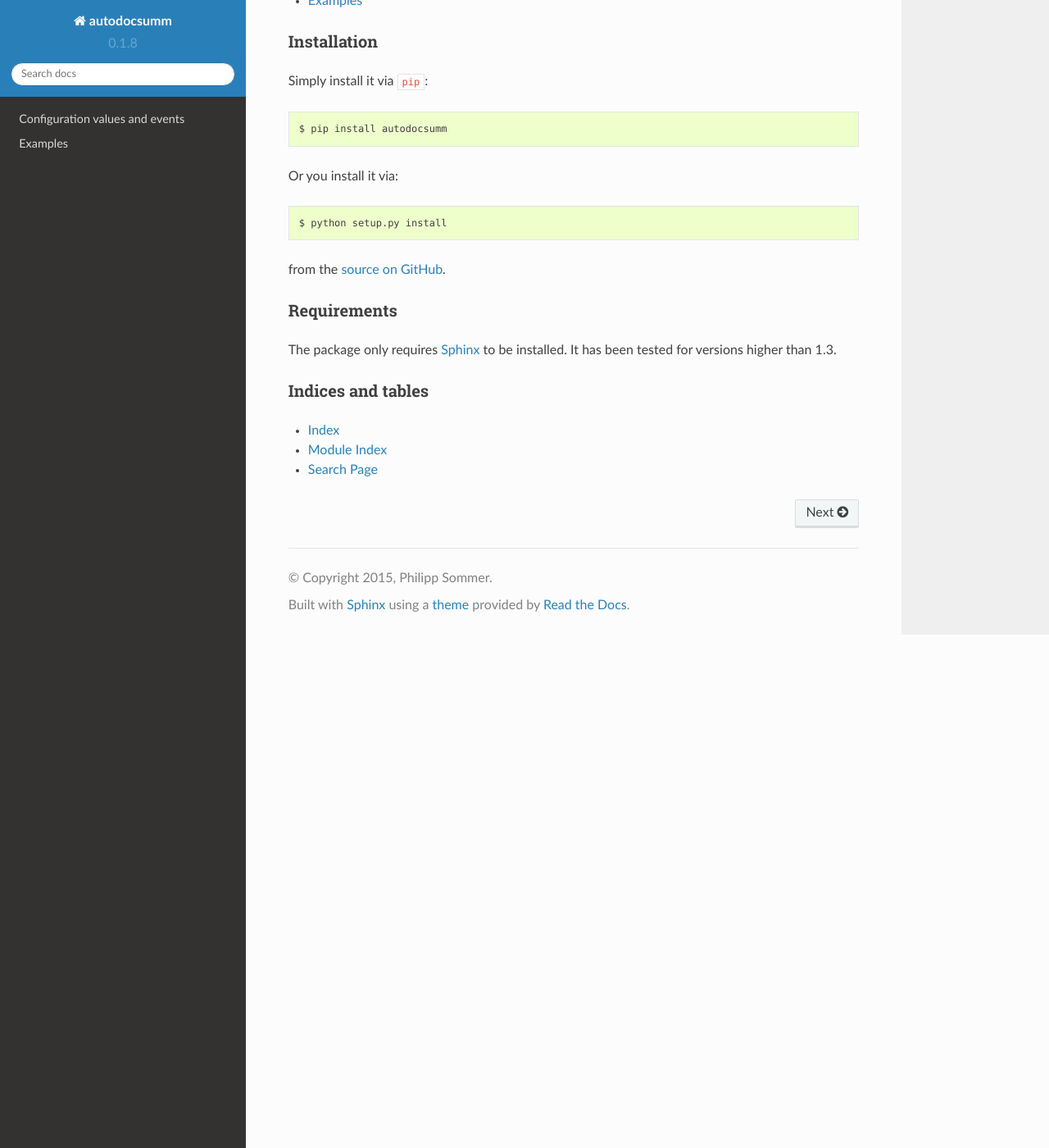
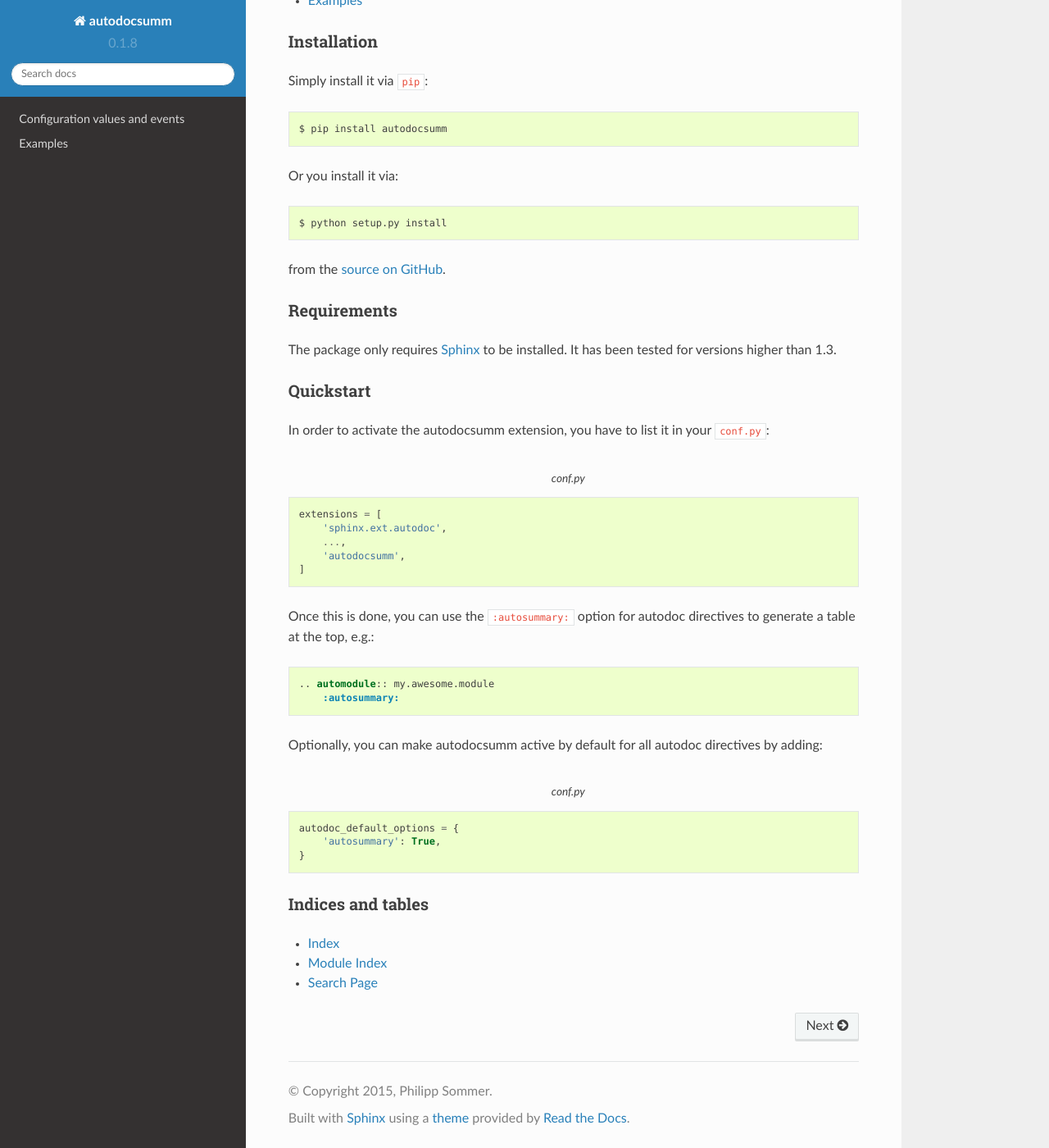
Before and after one commit to Chilipp/autodocsumm, a Sphinx documentation site: the page built from docs/index.rst, in a window 1280 px wide and 1400 px high, scrolled down 703 px. Shown: the whole window at 82% size. Built offline with Sphinx 7.4.7 and the Read the Docs theme 2.0.0, drawn with Linux system fonts in a browser that asks for light colours; pages that are not in the unit, such as notebooks, are missing from menus.

Commit message:
Add quickstart section to README

```diff
--- a/docs/index.rst
+++ b/docs/index.rst
@@ -107,6 +107,40 @@ versions higher than 1.3.
 .. _Sphinx: http://www.sphinx-doc.org/en/stable
 
 
+Quickstart
+==========
+
+In order to activate the autodocsumm extension, you have to list it in your
+``conf.py``:
+
+.. code-block:: python
+    :caption: conf.py
+
+    extensions = [
+        'sphinx.ext.autodoc',
+        ...,
+        'autodocsumm',
+    ]
+
+Once this is done, you can use the ``:autosummary:`` option for autodoc
+directives to generate a table at the top, e.g.:
+
+.. code-block:: rst
+
+    .. automodule:: my.awesome.module
+        :autosummary:
+
+Optionally, you can make autodocsumm active by default for all autodoc
+directives by adding:
+
+.. code-block:: python
+    :caption: conf.py
+
+    autodoc_default_options = {
+        'autosummary': True,
+    }
+
+
 Indices and tables
 ==================
 
```
Also changed, not shown: README.rst (+34 -0 lines).
